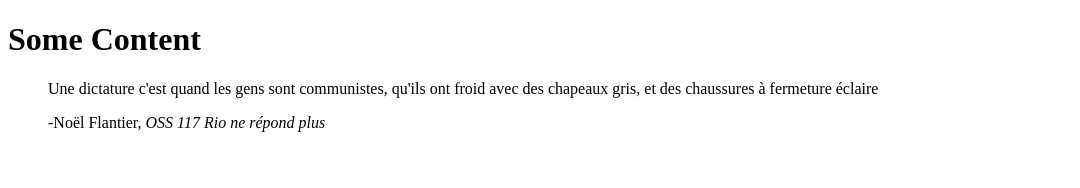
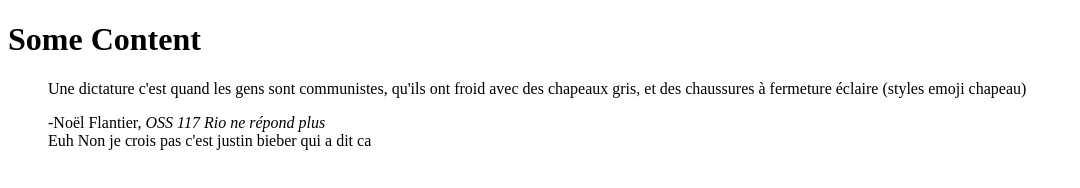
Before and after one commit to NolanClerc/test_git, a plain HTML site: page index.html in a window 1280 px wide. Shown: the whole page, without its empty margins (0-1080 px from the left). Drawn offline with Linux system fonts and the light colour scheme.

Commit message:
je corrige louis

```diff
--- a/index.html
+++ b/index.html
@@ -7,8 +7,10 @@
 	<h1>Some Content</h1>
 
 	<blockquote>
-	<p>Une dictature c'est quand les gens sont communistes, qu'ils ont froid avec des chapeaux gris, et des chaussures à fermeture éclaire</p>
+	<p>Une dictature c'est quand les gens sont communistes, qu'ils ont froid avec des chapeaux gris, et des chaussures à fermeture éclaire (styles emoji chapeau)</p>
 	<footer>-Noël Flantier, <cite>OSS 117 Rio ne répond plus</cite></footer>
+
+	<footer>Euh Non je crois pas c'est justin bieber qui a dit ca</footer>
 	</blockquote>
 	</body>
 </html>
```
